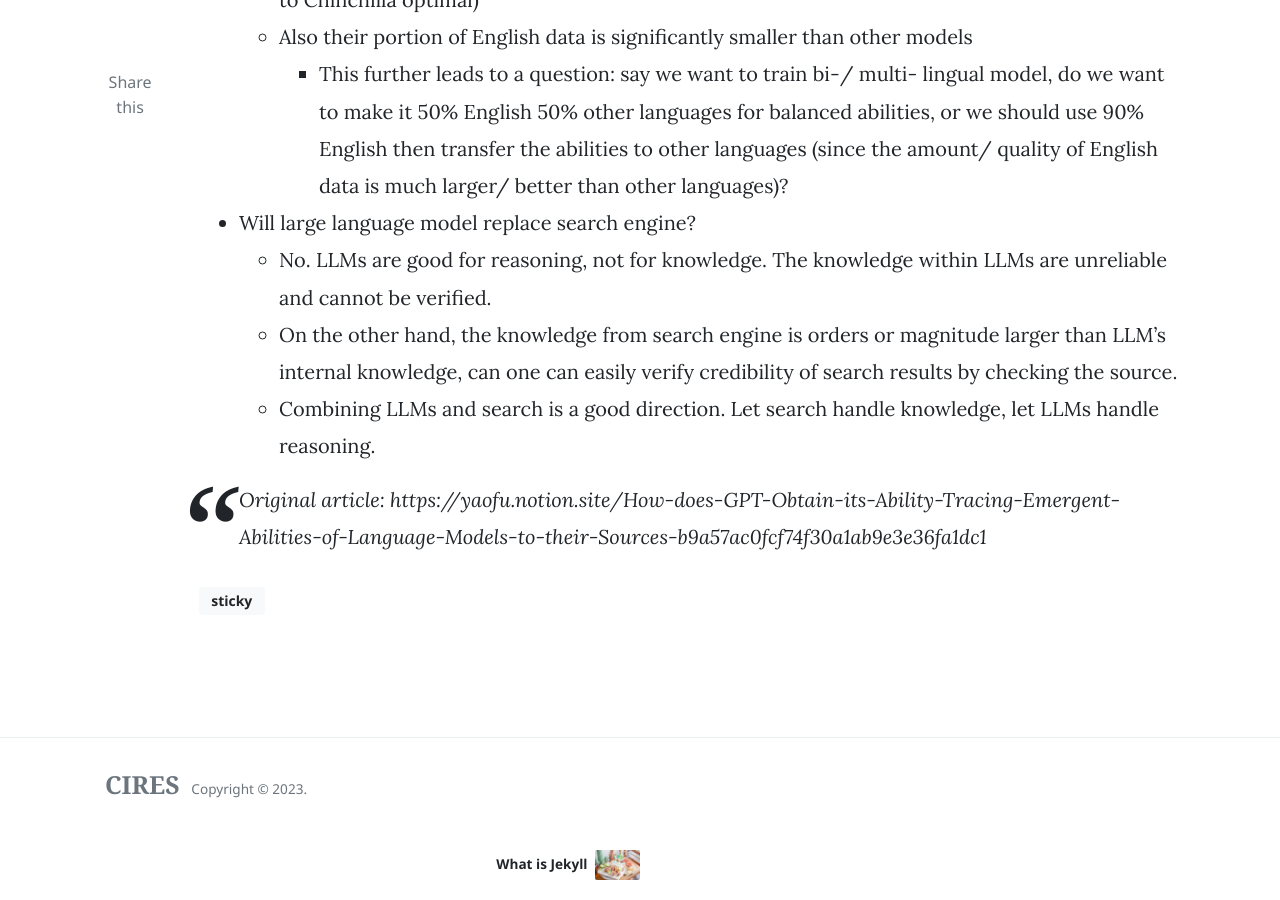
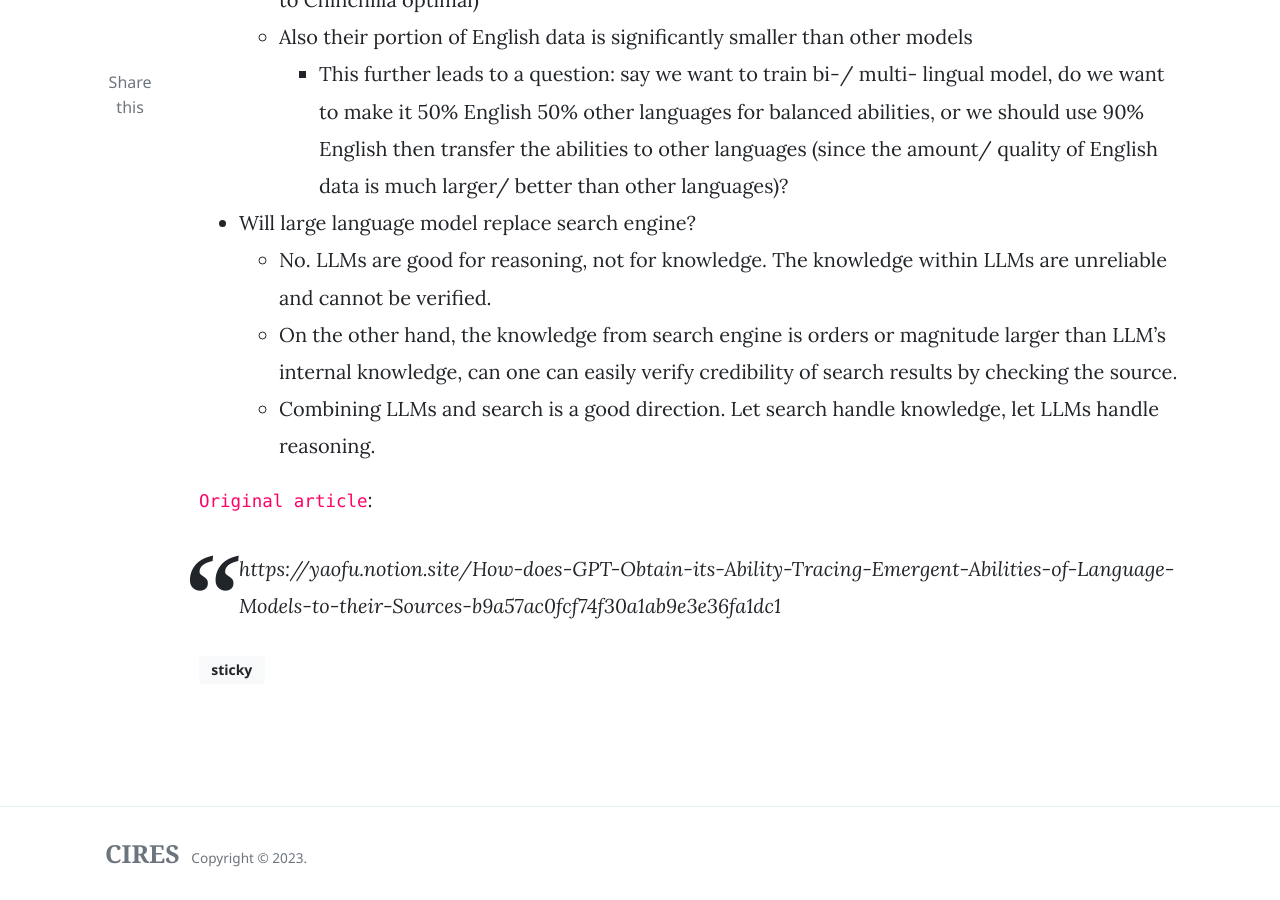
Before and after one commit to CIRES-Archive/CIRES-Archive.github.io, a Jekyll site: the page built from _posts/2023-02-09-chatgpt-ability.md, in a window 1280 px wide and 900 px high, scrolled down 17737 px. Built offline with Jekyll 4.4.1, drawn with Linux system fonts in a browser that asks for light colours; nearby versions of some CDN libraries; comment, search, counter and statistics services are not loaded; some of the changed text lies outside the part shown.

Commit message:
initialization

```diff
--- a/_posts/2019-01-18-chatgpt-ability.md
+++ b/_posts/2023-02-09-chatgpt-ability.md
@@ -293,5 +293,7 @@
     - On the other hand, the knowledge from search engine is orders or magnitude larger than LLM’s internal knowledge, can one can easily verify credibility of search results by checking the source.
     - Combining LLMs and search is a good direction. Let search handle knowledge, let LLMs handle reasoning.
 
-> Original article: https://yaofu.notion.site/How-does-GPT-Obtain-its-Ability-Tracing-Emergent-Abilities-of-Language-Models-to-their-Sources-b9a57ac0fcf74f30a1ab9e3e36fa1dc1
+
+`Original article`:
+> https://yaofu.notion.site/How-does-GPT-Obtain-its-Ability-Tracing-Emergent-Abilities-of-Language-Models-to-their-Sources-b9a57ac0fcf74f30a1ab9e3e36fa1dc1
 >
```
Also changed, not shown: _posts/2022-02-10-chatgpt-work.md (+5 -0 lines).
